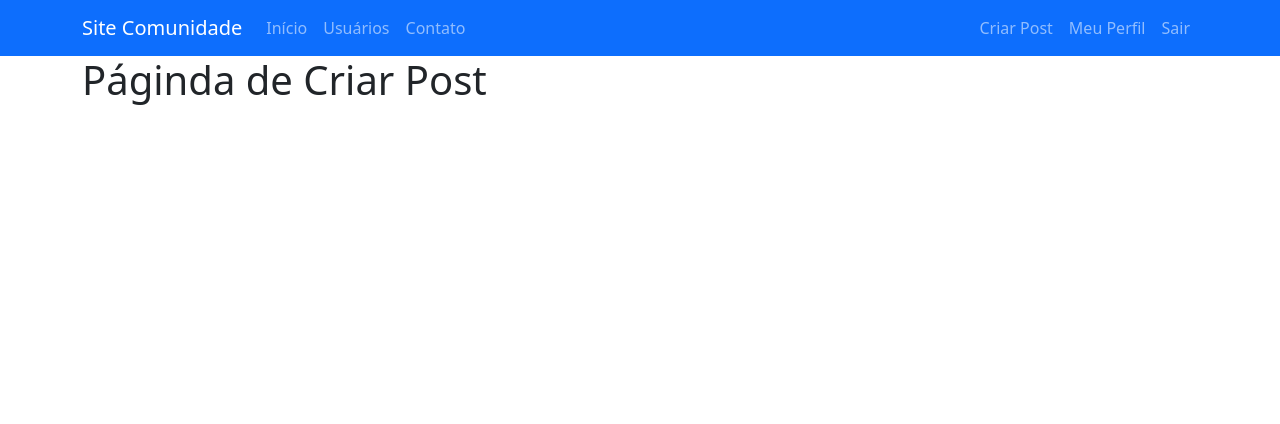
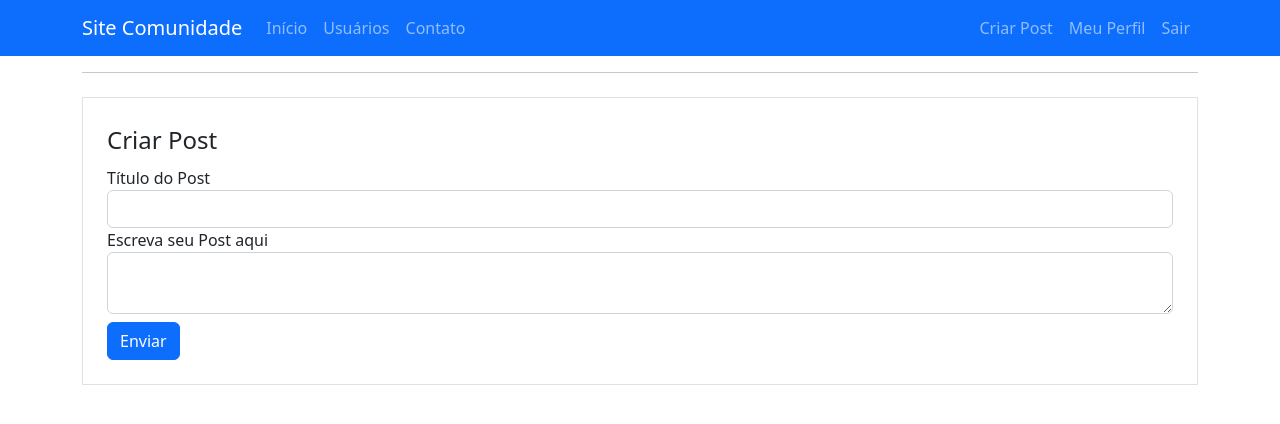
Before and after one commit to AldoNunes001/SiteComunidade, a Flask app: page /post/criar in a window 1280 px wide. Shown: the top 424 px of the page. Run offline with Flask 2, Linux system fonts and the light colour scheme; a user stored in the database is signed in; some libraries are stand-ins or nearby versions.

Commit message:
Implementando lógica para criar post

```diff
--- a/sitecomunidade/forms.py
+++ b/sitecomunidade/forms.py
@@ -1,6 +1,6 @@
 from flask_wtf import FlaskForm
 from flask_wtf.file import FileField, FileAllowed
-from wtforms import StringField, PasswordField, SubmitField, BooleanField
+from wtforms import StringField, PasswordField, SubmitField, BooleanField, TextAreaField
 from wtforms.validators import DataRequired, Length, Email, EqualTo, ValidationError
 from sitecomunidade.models import Usuario
 from flask_login import current_user
@@ -49,3 +49,9 @@ class FormEditarPerfil(FlaskForm):
             usuario_editarperfil = Usuario.query.filter_by(email=email_editarperfil.data).first()
             if usuario_editarperfil:
                 raise ValidationError('Já existe um usuário com esse e-mail. Cadastre outro e-mail.')
+
+
+class FormCriarPost(FlaskForm):
+    titulo = StringField('Título do Post', validators=[DataRequired(), Length(2, 140)])
+    corpo = TextAreaField('Escreva seu Post aqui', validators=[DataRequired()])
+    botao_submit_criarpost = SubmitField('Enviar')
--- a/sitecomunidade/routes.py
+++ b/sitecomunidade/routes.py
@@ -2,8 +2,8 @@ import string
 
 from flask import render_template, request, redirect, url_for, flash
 from sitecomunidade import app, database, bcrypt
-from sitecomunidade.forms import FormLogin, FormCriarConta, FormEditarPerfil
-from sitecomunidade.models import Usuario
+from sitecomunidade.forms import FormLogin, FormCriarConta, FormEditarPerfil, FormCriarPost
+from sitecomunidade.models import Usuario, Post
 from flask_login import login_user, logout_user, current_user, login_required
 from datetime import timedelta
 import secrets
@@ -178,7 +178,17 @@ def editar_perfil():
     return render_template('editarperfil.html', foto_perfil=foto_perfil, form_editarperfil=form_editarperfil)
 
 
-@app.route('/post/criar')
+@app.route('/post/criar', methods=['GET', 'POST'])
 @login_required
 def criar_post():
-    return render_template('criarpost.html')
+    form_criarpost = FormCriarPost()
+
+    if 'botao_submit_criarpost' in request.form:
+        if form_criarpost.validate_on_submit():
+            post = Post(autor=current_user, titulo=form_criarpost.titulo.data, corpo=form_criarpost.corpo.data)
+            database.session.add(post)
+            database.session.commit()
+            flash('Post criado com sucesso', 'alert-success')
+            return redirect(url_for('home'))
+
+    return render_template('criarpost.html', form_criarpost=form_criarpost)
--- a/sitecomunidade/templates/criarpost.html
+++ b/sitecomunidade/templates/criarpost.html
@@ -2,6 +2,49 @@
 
 {% block body %}
     <div class="container">
-        <h1>Páginda de Criar Post</h1>
+        <hr>
+        <div class="row">
+            <div class="col">
+                <form method="POST" action="" class="border p-4 mt-2">
+                    {{ form_criarpost.csrf_token }}
+                    <legend>Criar Post</legend>
+                    <fieldset>
+                        <div class="form-group">
+                            {{ form_criarpost.titulo.label(class="form-control-label") }}
+
+                            {% if form_criarpost.titulo.errors %}
+                                {{ form_criarpost.titulo(class="form-control is-invalid") }}
+                                <div class="invalid-feedback">
+                                    {% for erro in form_criarpost.titulo.errors %}
+                                        {{ erro }}
+                                    {% endfor %}
+                                </div>
+                            {% else %}
+                                {{ form_criarpost.titulo(class="form-control") }}
+                            {% endif %}
+                        </div>
+
+                        <div class="form-group">
+                            {{ form_criarpost.corpo.label(class="form-control-label") }}
+
+                            {% if form_criarpost.corpo.errors %}
+                                {{ form_criarpost.corpo(class="form-control is-invalid") }}
+                                <div class="invalid-feedback">
+                                    {% for erro in form_criarpost.corpo.errors %}
+                                        {{ erro }}
+                                    {% endfor %}
+                                </div>
+                            {% else %}
+                                {{ form_criarpost.corpo(class="form-control") }}
+                            {% endif %}
+                        </div>
+
+                    </fieldset>
+                    {{ form_criarpost.botao_submit_criarpost(class="btn btn-primary mt-2") }}
+                </form>
+            </div>
+
+        </div>
+
     </div>
 {% endblock %}
```
Also changed, not shown: sitecomunidade/comunidade.db.
